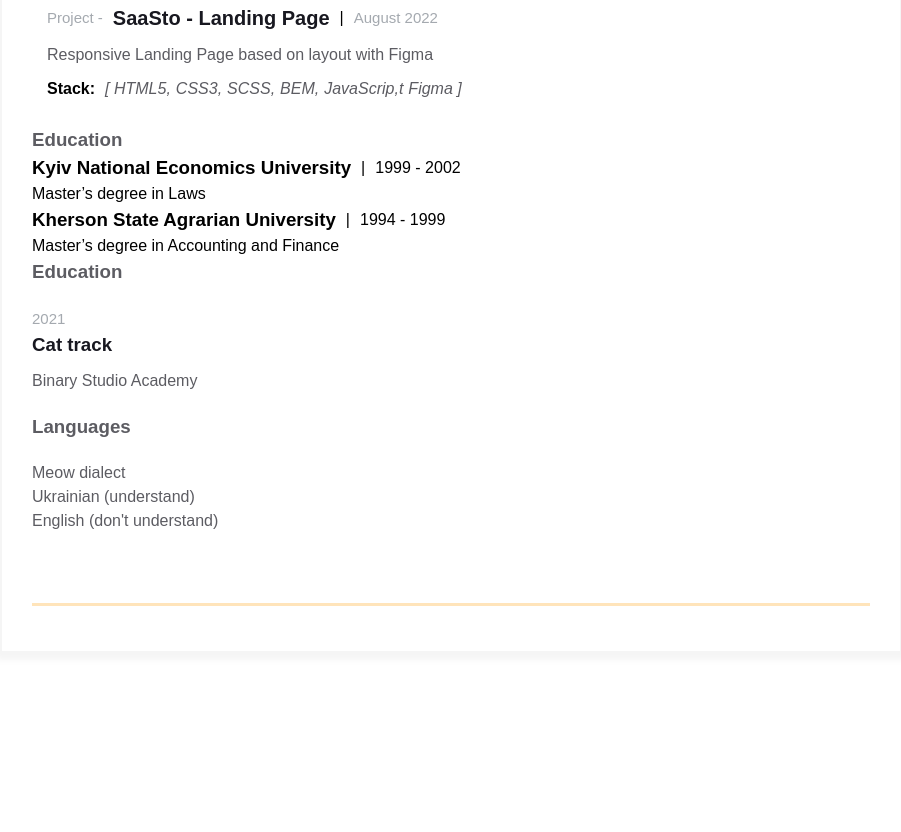
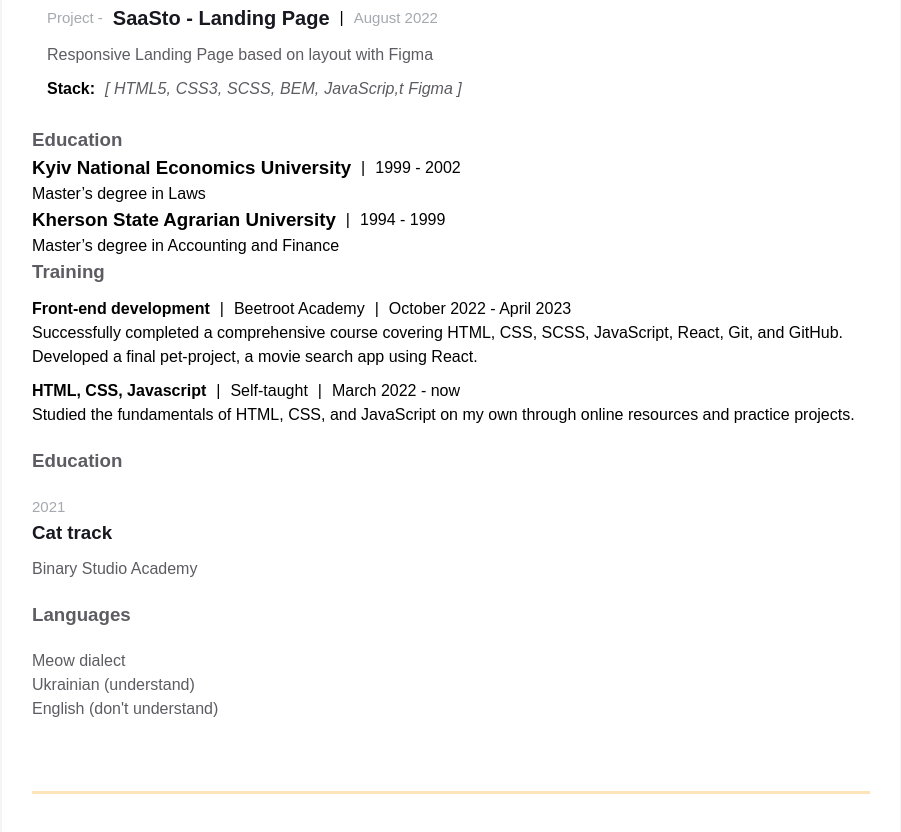
Before and after one commit to serhiy-yefimov/homepage, a plain HTML site: page index.html in a window 1280 px wide. Shown: the part 1112-1944 px from the top of the page, without its empty margins (189-1090 px from the left). Before the commit the page ends 1814 px from the top, so only its background shows below. Drawn offline with Linux system fonts and the light colour scheme.

Commit message:
Added trainig section

```diff
--- a/index.html
+++ b/index.html
@@ -250,6 +250,37 @@
                                       <p class="education__university-degree">Master’s degree in Accounting and Finance</p>
                             </div>
 
+                            <div class="training">
+                                <h3 class="training__header">Training</h3>
+                                <div class="training__company">
+                                  <div class="training__company-header">
+                                    <p class="training__company-class">Front-end development </p>
+                                    <span>|</span>
+                                    <p class="training__company-name">Beetroot Academy </p>
+                                    <span>|</span>
+                                    <span class="training__company-duration">October 2022 - April 2023</span>
+                                  </div>
+                                  <p class="training__company-description">
+                                    Successfully completed a comprehensive course covering HTML, CSS, SCSS, JavaScript, React, Git, and GitHub.
+                                    Developed a final pet-project, a movie search app using React.
+                                  </p>
+                                </div>
+
+                                <div class="training__company">
+                                  <div class="training__company-header">
+                                    <p class="training__company-class">HTML, CSS, Javascript</p>
+                                    <span>|</span>
+                                    <p class="training__company-name">Self-taught </p>
+                                    <span>|</span>
+                                    <span class="training__company-duration">March 2022 - now</span>
+                                  </div>
+                                  <p class="training__company-description">
+                                    Studied the fundamentals of HTML, CSS, and JavaScript on my own through online resources and practice projects.
+                                  </p>
+                                </div>
+                            </div>
+
+
                             <div class="additional-info fv">
                                 <div class="additional-info fv">
                                     <div class="additional-info__education">
```
